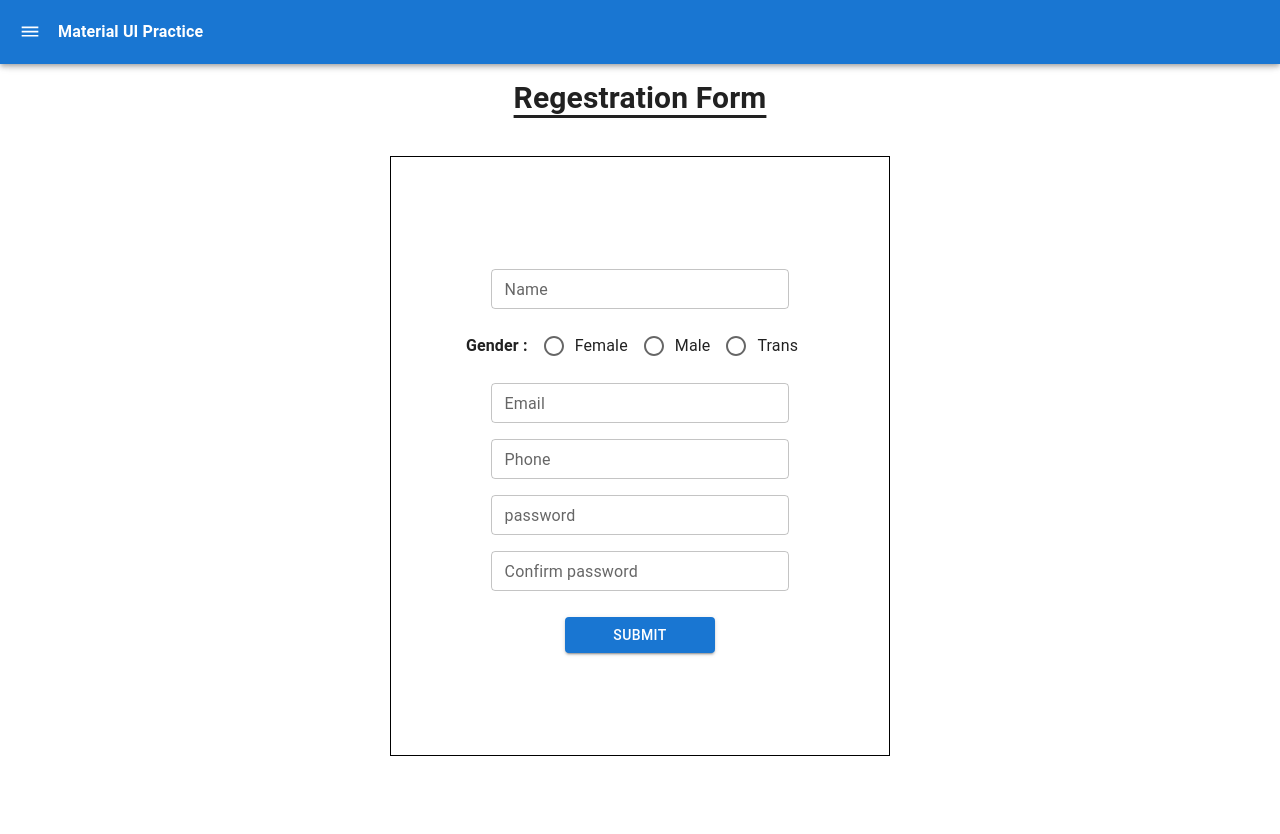
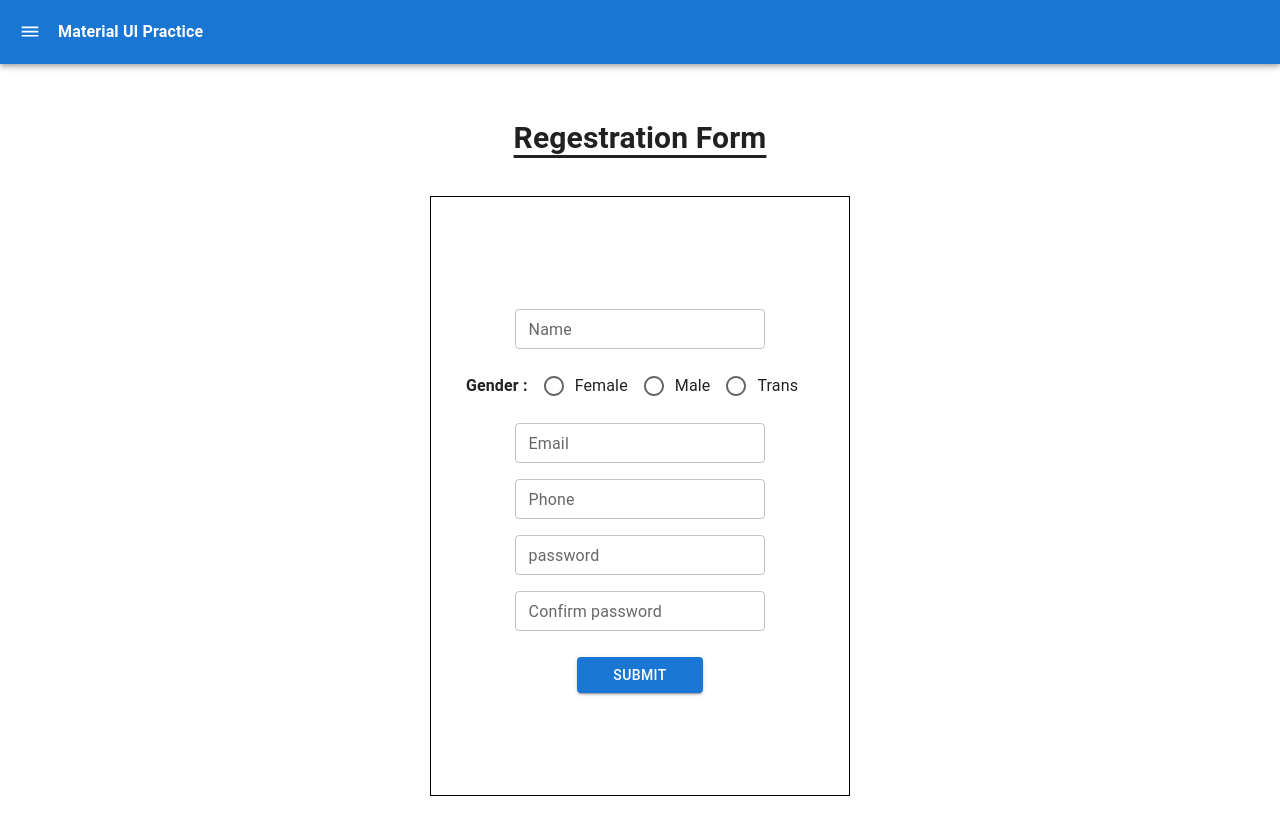
Before and after one commit to omChotaliya2002/mui_practice, a Next.js app: page /radioButton in a window 1280 px wide. Shown: the top 834 px of the page. Built offline with nearby package versions, Linux system fonts and the light colour scheme.

Commit message:
make some changes

```diff
--- a/src/app/button/page.tsx
+++ b/src/app/button/page.tsx
@@ -35,7 +35,7 @@ const Page = () => {
 <>
   <div className="w-full h-full" style={{border:"0px solid black"}}>
 
-      <div className="flex items-center justify-center mt-[100px] gap-7" style={{border:"0px solid black"}}>
+      <div className="flex items-center justify-center mt-[140px] gap-7" style={{border:"0px solid black"}}>
 
            <Tooltip title="Show alert"
                 slotProps={{
--- a/src/app/radioButton/page.tsx
+++ b/src/app/radioButton/page.tsx
@@ -68,12 +68,12 @@ const page = () => {
 
 <form onSubmit={handleSubmit}>
 
-    <div className="flex items-center justify-center mt-[80px]">
+    <div className="flex items-center justify-center mt-[120px]">
         <h1 className="text-3xl font-semibold underline underline-offset-[7px]"> Regestration Form </h1>
     </div>
 
 
-    <div className="flex flex-col items-center justify-center h-[600px] w-[500px] mt-[40px] mb-[100px] select-none gap-y-4 mx-auto hover:rounded-xl"
+    <div className="flex flex-col items-center justify-center h-[600px] w-[420px] mt-[40px] mb-[100px] select-none gap-y-4 mx-auto hover:rounded-xl"
         style={{border:"1px solid black"}}>
 
             <TextField value={name} label="Name" size="small" onChange={(e)=> setName(e.target.value)}
```
